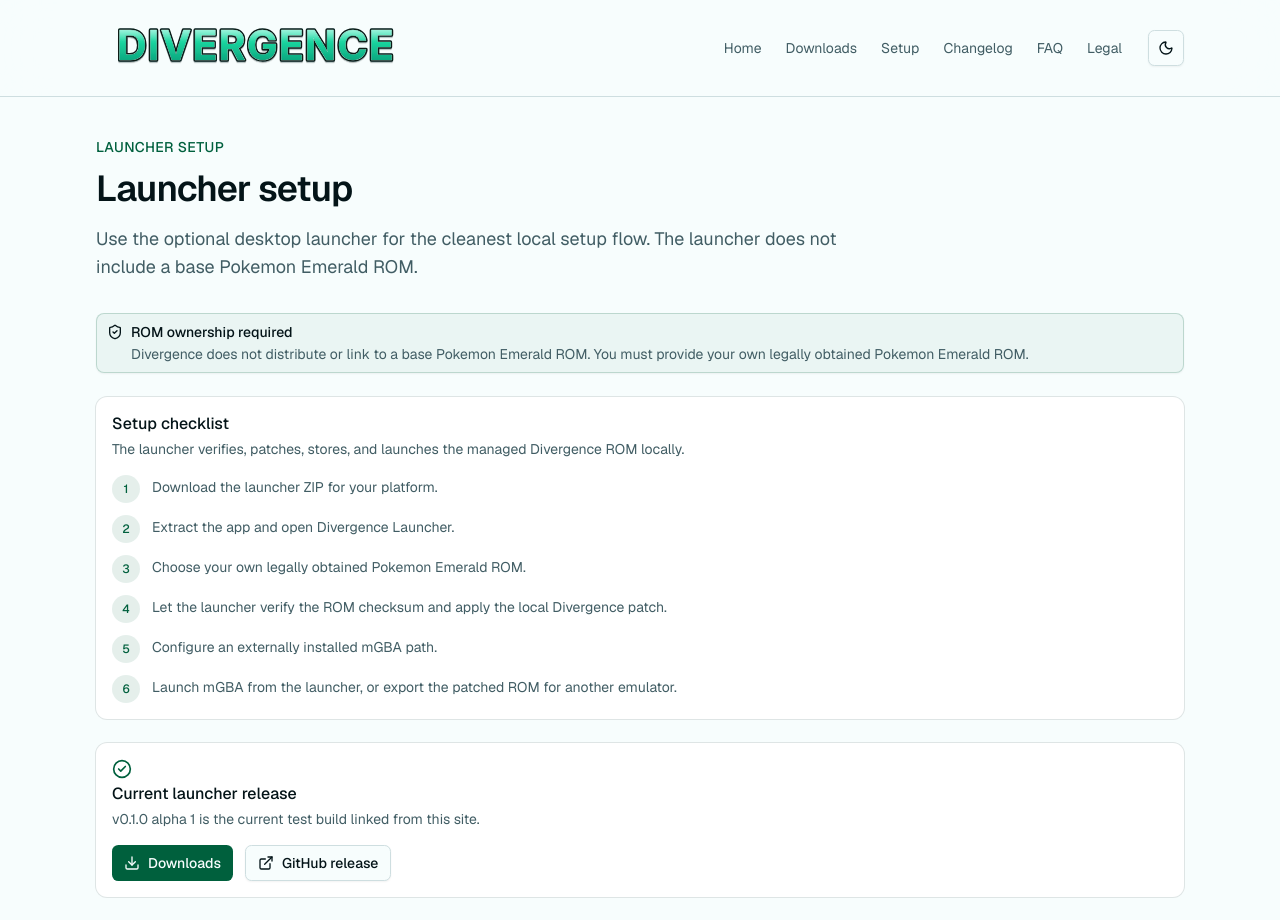
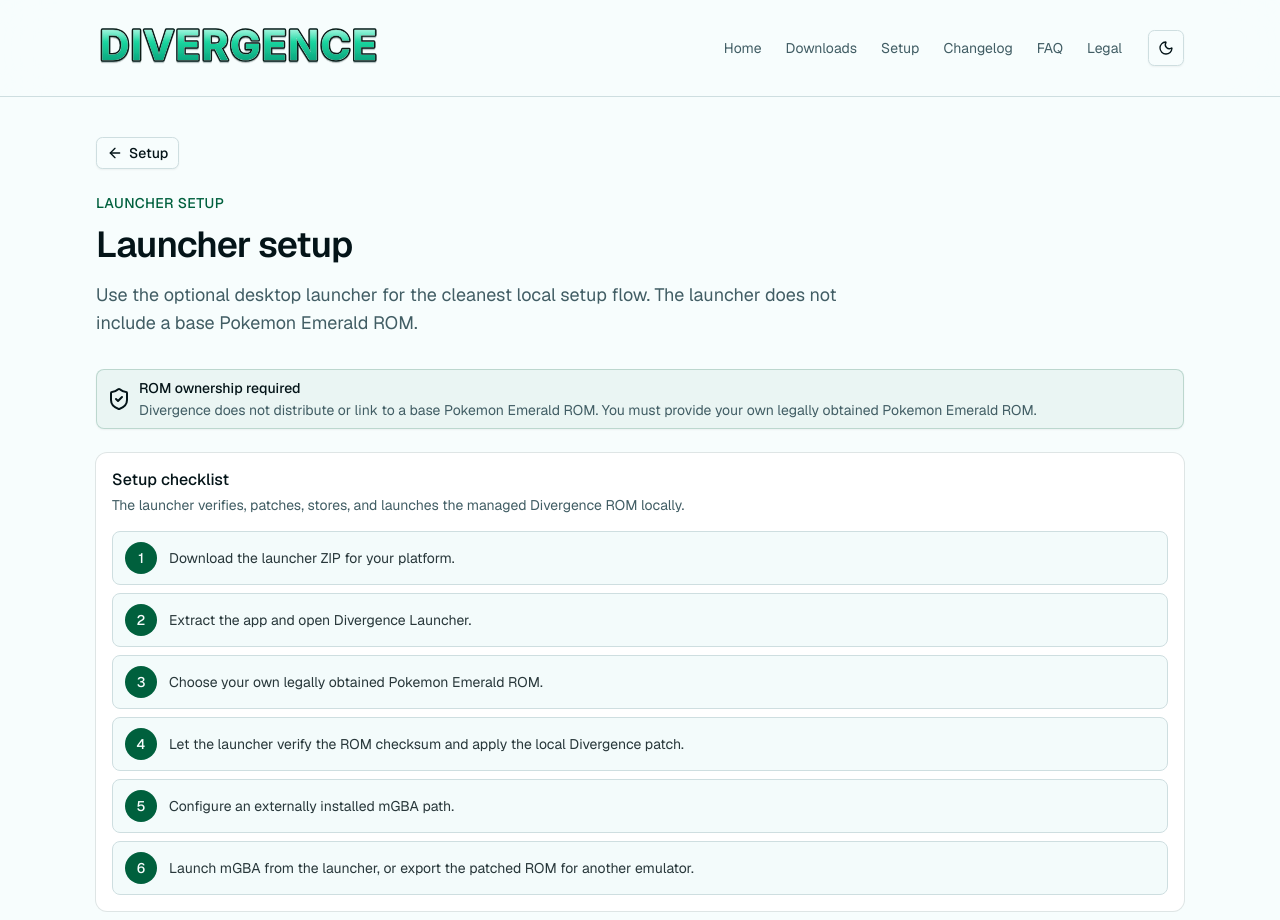
Before and after one commit to DaanvanVugt99/divergence-webpage, a Next.js app: page /setup/launcher in a window 1280 px wide. Shown: the top 920 px of the page. Built offline with nearby package versions, Linux system fonts and the light colour scheme.

Commit message:
redesign setup flow

```diff
--- a/app/setup/launcher/page.tsx
+++ b/app/setup/launcher/page.tsx
@@ -41,6 +41,8 @@ export default function LauncherSetupPage() {
       eyebrow="Launcher setup"
       title="Launcher setup"
       description="Use the optional desktop launcher for the cleanest local setup flow. The launcher does not include a base Pokemon Emerald ROM."
+      backHref="/setup"
+      backLabel="Setup"
     >
       <div className="space-y-6">
         <LegalNote />
@@ -53,13 +55,16 @@ export default function LauncherSetupPage() {
             </CardDescription>
           </CardHeader>
           <CardContent>
-            <ol className="space-y-3">
+            <ol className="grid gap-2">
               {setupSteps.map((step, index) => (
-                <li key={step} className="grid grid-cols-[auto_1fr] gap-3 text-sm leading-6 text-muted-foreground">
-                  <span className="flex size-7 items-center justify-center rounded-full bg-primary/10 text-xs font-medium text-primary">
+                <li
+                  key={step}
+                  className="grid grid-cols-[2rem_1fr] items-center gap-3 rounded-lg border bg-secondary/35 px-3 py-2.5 text-sm leading-6 text-muted-foreground"
+                >
+                  <span className="flex size-8 items-center justify-center rounded-full bg-primary text-sm font-medium text-primary-foreground">
                     {index + 1}
                   </span>
-                  <span>{step}</span>
+                  <span className="text-foreground/85">{step}</span>
                 </li>
               ))}
             </ol>
--- a/app/setup/manual/page.tsx
+++ b/app/setup/manual/page.tsx
@@ -26,6 +26,8 @@ export default function ManualSetupPage() {
       eyebrow="Manual setup"
       title="Manual setup"
       description="Use the patched ROM directly in your emulator without relying on launcher-only features."
+      backHref="/setup"
+      backLabel="Setup"
     >
       <div className="space-y-6">
         <LegalNote />
--- a/app/setup/page.tsx
+++ b/app/setup/page.tsx
@@ -4,11 +4,13 @@ import Link from "next/link";
 import {
   ArrowRightIcon,
   DownloadIcon,
+  Gamepad2Icon,
+  HardDriveIcon,
   MonitorCogIcon,
+  ShieldCheckIcon,
   WrenchIcon,
 } from "lucide-react";
 
-import { LegalNote } from "@/components/legal-note";
 import { PageShell } from "@/components/page-shell";
 import { buttonVariants } from "@/components/ui/button";
 import {
@@ -26,24 +28,21 @@ export const metadata: Metadata = {
     "Choose launcher setup or manual setup for Pokemon Emerald Rogue: Divergence.",
 };
 
-const setupOptions = [
+const requirements = [
   {
-    title: "Launcher setup",
-    description:
-      "Use the desktop launcher for guided local setup and native mGBA launch.",
-    href: "/setup/launcher",
-    icon: MonitorCogIcon,
-    action: "Use launcher setup",
-    hasPreview: true,
+    title: "Pokemon Emerald ROM",
+    description: "You provide your own legally obtained ROM. This site does not host one.",
+    icon: ShieldCheckIcon,
   },
   {
-    title: "Manual setup",
-    description:
-      "Patch Divergence yourself. A browser patcher can live here later.",
-    href: "/setup/manual",
-    icon: WrenchIcon,
-    action: "Use manual setup",
-    hasPreview: false,
+    title: "Emulator",
+    description: "mGBA is officially supported. Other accurate GBA emulators may work, but are community-compatible.",
+    icon: Gamepad2Icon,
+  },
+  {
+    title: "Optional launcher",
+    description: "The launcher verifies, patches, stores, exports, and launches the managed ROM.",
+    icon: HardDriveIcon,
   },
 ];
 
@@ -51,66 +50,102 @@ export default function SetupPage() {
   return (
     <PageShell
       eyebrow="Setup"
-      title="Choose how to set up Divergence"
-      description=""
+      title="Start here"
+      description="Choose the launcher for the guided desktop flow, or use the manual path if you already have an emulator workflow."
     >
       <div className="space-y-8">
-        <div className="grid items-stretch gap-4 lg:grid-cols-2">
-          {setupOptions.map((option) => {
-            const Icon = option.icon;
+        <div className="grid gap-3 md:grid-cols-3">
+          {requirements.map((requirement) => {
+            const Icon = requirement.icon;
 
             return (
-              <Card key={option.title} className="h-full bg-card/90 shadow-xs">
-                <CardHeader className="grid grid-cols-[auto_1fr] gap-x-3 gap-y-1">
-                  <div className="mt-0.5 rounded-lg border bg-primary/5 p-2 text-primary">
+              <Card key={requirement.title} className="bg-secondary/40 shadow-xs">
+                <CardHeader>
                   <Icon className="size-5" />
+                  <CardTitle>{requirement.title}</CardTitle>
+                  <CardDescription>{requirement.description}</CardDescription>
+                </CardHeader>
+              </Card>
+            );
+          })}
         </div>
-                  <CardTitle className="text-2xl">{option.title}</CardTitle>
-                  <CardDescription className="col-start-2 text-base leading-7">
-                    {option.description}
+
+        <div className="space-y-4">
+          <Card className="bg-card/90 shadow-xs">
+            <CardContent className="grid gap-6 lg:grid-cols-[minmax(0,0.9fr)_minmax(320px,1fr)] lg:items-center">
+              <div className="space-y-5">
+                <div className="space-y-2">
+                  <div className="flex flex-wrap items-center gap-2">
+                    <MonitorCogIcon className="size-5 shrink-0 text-primary" />
+                    <CardTitle className="text-2xl">Launcher setup</CardTitle>
+                    <span className="rounded-full bg-primary px-2 py-0.5 text-xs font-medium text-primary-foreground">
+                      Recommended
+                    </span>
+                  </div>
+                  <CardDescription className="text-base leading-7">
+                    Use the desktop launcher for guided local setup, checksum
+                    verification, patching, export, and native mGBA launch.
                   </CardDescription>
-                </CardHeader>
-                <CardContent className="mt-auto flex flex-col gap-5">
-                  {option.hasPreview ? (
-                    <div className="px-1">
+                </div>
+                <Link
+                  href="/setup/launcher"
+                  className={cn(
+                    buttonVariants({ size: "lg" }),
+                    "w-full justify-between sm:w-auto",
+                  )}
+                >
+                  <span>Use launcher setup</span>
+                  <ArrowRightIcon data-icon="inline-end" />
+                </Link>
+              </div>
+
+              <div className="overflow-hidden rounded-xl border bg-secondary/35 px-2 pt-4">
                 <Image
                   src="/launcher-preview-light.png"
                   alt="Divergence Launcher preview in light mode"
                   width={2464}
                   height={1744}
-                        className="mx-auto block h-auto max-h-[340px] w-full object-contain drop-shadow-xl dark:hidden"
+                  className="mx-auto block h-auto max-h-[320px] w-full object-contain drop-shadow-xl dark:hidden"
                 />
                 <Image
                   src="/launcher-preview-dark-clean.png"
                   alt="Divergence Launcher preview in dark mode"
                   width={2464}
                   height={1744}
-                        className="mx-auto hidden h-auto max-h-[340px] w-full object-contain drop-shadow-xl dark:block"
+                  className="mx-auto hidden h-auto max-h-[320px] w-full object-contain drop-shadow-xl dark:block"
                 />
               </div>
-                  ) : null}
+            </CardContent>
+          </Card>
+
+          <Card className="bg-secondary/35 shadow-xs">
+            <CardContent className="flex flex-col gap-4 sm:flex-row sm:items-center sm:justify-between">
+              <div className="grid grid-cols-[auto_1fr] gap-x-3 gap-y-1">
+                <WrenchIcon className="mt-0.5 size-5 text-primary" />
+                <CardTitle>Manual setup</CardTitle>
+                <CardDescription className="col-start-2">
+                  Use the patched ROM directly in RetroArch, mobile, handheld,
+                  or another emulator.
+                </CardDescription>
+              </div>
               <Link
-                    href={option.href}
+                href="/setup/manual"
                 className={cn(
-                      buttonVariants({ size: "lg" }),
-                      "w-full justify-between",
+                  buttonVariants({ variant: "outline" }),
+                  "w-full justify-between sm:w-auto",
                 )}
               >
-                    <span>{option.action}</span>
+                <span>Use manual setup</span>
                 <ArrowRightIcon data-icon="inline-end" />
               </Link>
             </CardContent>
           </Card>
-            );
-          })}
         </div>
-
-        <LegalNote />
 
         <div className="flex flex-col gap-3 rounded-xl border bg-card p-4 text-sm text-muted-foreground shadow-xs sm:flex-row sm:items-center sm:justify-between">
           <p>
-            Looking for launcher builds? Downloads will initially point to
-            GitHub Releases.
+            Looking for the current alpha launcher? Downloads point to the
+            GitHub prerelease build.
           </p>
           <Link
             href="/downloads"
--- a/components/legal-note.tsx
+++ b/components/legal-note.tsx
@@ -10,7 +10,7 @@ export function LegalNote({
 }) {
   return (
     <Alert className="border-primary/20 bg-primary/5 text-foreground shadow-xs">
-      <ShieldCheckIcon className="size-4 text-primary" />
+      <ShieldCheckIcon className="size-6 text-primary" />
       <AlertTitle>{title}</AlertTitle>
       <AlertDescription className="text-muted-foreground">
         {legalReminder}
--- a/components/page-shell.tsx
+++ b/components/page-shell.tsx
@@ -1,5 +1,8 @@
+import Link from "next/link";
 import type { ReactNode } from "react";
+import { ArrowLeftIcon } from "lucide-react";
 
+import { buttonVariants } from "@/components/ui/button";
 import { cn } from "@/lib/utils";
 
 type PageShellProps = {
@@ -8,6 +11,8 @@ type PageShellProps = {
   description: string;
   children: ReactNode;
   className?: string;
+  backHref?: string | null;
+  backLabel?: string;
 };
 
 export function PageShell({
@@ -16,10 +21,29 @@ export function PageShell({
   description,
   children,
   className,
+  backHref = "/",
+  backLabel = "Home",
 }: PageShellProps) {
   return (
-    <div className={cn("mx-auto w-full max-w-6xl px-4 py-10 sm:px-6 lg:px-8", className)}>
+    <div
+      className={cn(
+        "mx-auto w-full max-w-6xl px-4 py-10 sm:px-6 lg:px-8",
+        className,
+      )}
+    >
       <div className="max-w-3xl">
+        {backHref ? (
+          <Link
+            href={backHref}
+            className={cn(
+              buttonVariants({ variant: "outline", size: "sm" }),
+              "mb-6 w-fit",
+            )}
+          >
+            <ArrowLeftIcon data-icon="inline-start" />
+            {backLabel}
+          </Link>
+        ) : null}
         {eyebrow ? (
           <p className="text-sm font-medium uppercase tracking-wide text-primary">
             {eyebrow}
--- a/components/site-header.tsx
+++ b/components/site-header.tsx
@@ -14,7 +14,7 @@ export function SiteHeader() {
             <Image
               src="/divergence-wordmark-clean.svg"
               alt={siteConfig.shortName}
-              width={560}
+              width={500}
               height={112}
               className="h-16 w-auto"
               priority
--- a/components/ui/alert.tsx
+++ b/components/ui/alert.tsx
@@ -4,7 +4,7 @@ import { cva, type VariantProps } from "class-variance-authority"
 import { cn } from "@/lib/utils"
 
 const alertVariants = cva(
-  "group/alert relative grid w-full gap-0.5 rounded-lg border px-2.5 py-2 text-left text-sm has-data-[slot=alert-action]:relative has-data-[slot=alert-action]:pr-18 has-[>svg]:grid-cols-[auto_1fr] has-[>svg]:gap-x-2 *:[svg]:row-span-2 *:[svg]:translate-y-0.5 *:[svg]:text-current *:[svg:not([class*='size-'])]:size-4",
+  "group/alert relative grid w-full gap-0.5 rounded-lg border px-2.5 py-2 text-left text-sm has-data-[slot=alert-action]:relative has-data-[slot=alert-action]:pr-18 has-[>svg]:grid-cols-[auto_1fr] has-[>svg]:gap-x-2 *:[svg]:row-span-2 *:[svg]:self-center *:[svg]:text-current *:[svg:not([class*='size-'])]:size-4",
   {
     variants: {
       variant: {
--- a/components/ui/card.tsx
+++ b/components/ui/card.tsx
@@ -25,7 +25,7 @@ function CardHeader({ className, ...props }: React.ComponentProps<"div">) {
     <div
       data-slot="card-header"
       className={cn(
-        "group/card-header @container/card-header grid auto-rows-min items-start gap-1 rounded-t-xl px-(--card-spacing) has-data-[slot=card-action]:grid-cols-[1fr_auto] has-data-[slot=card-description]:grid-rows-[auto_auto] [.border-b]:pb-(--card-spacing)",
+        "group/card-header @container/card-header grid auto-rows-min items-start gap-1 rounded-t-xl px-(--card-spacing) has-data-[slot=card-action]:grid-cols-[1fr_auto] has-data-[slot=card-description]:grid-rows-[auto_auto] has-[>svg]:grid-cols-[auto_1fr] has-[>svg]:gap-x-2 [&>svg]:col-start-1 [&>svg]:row-start-1 [&>svg]:self-center [&>svg]:text-primary [&>svg:not([class*='size-'])]:size-5 [&>svg~[data-slot=card-description]]:col-start-2 [&>svg~[data-slot=card-title]]:col-start-2 [.border-b]:pb-(--card-spacing)",
         className
       )}
       {...props}
```
Also changed, not shown: app/page.tsx (+2 -28 lines), public/divergence-wordmark-clean.svg. Lines whose indentation alone changed are shown as unchanged.
